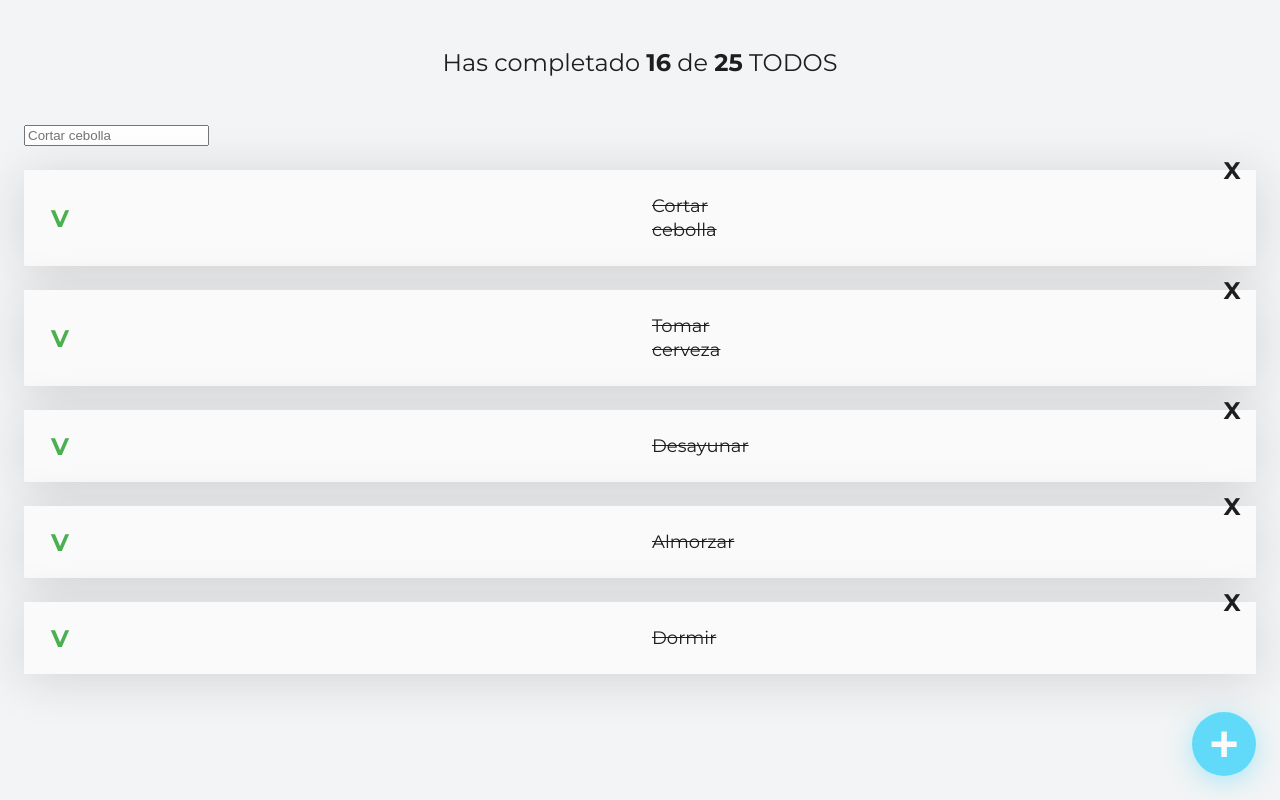
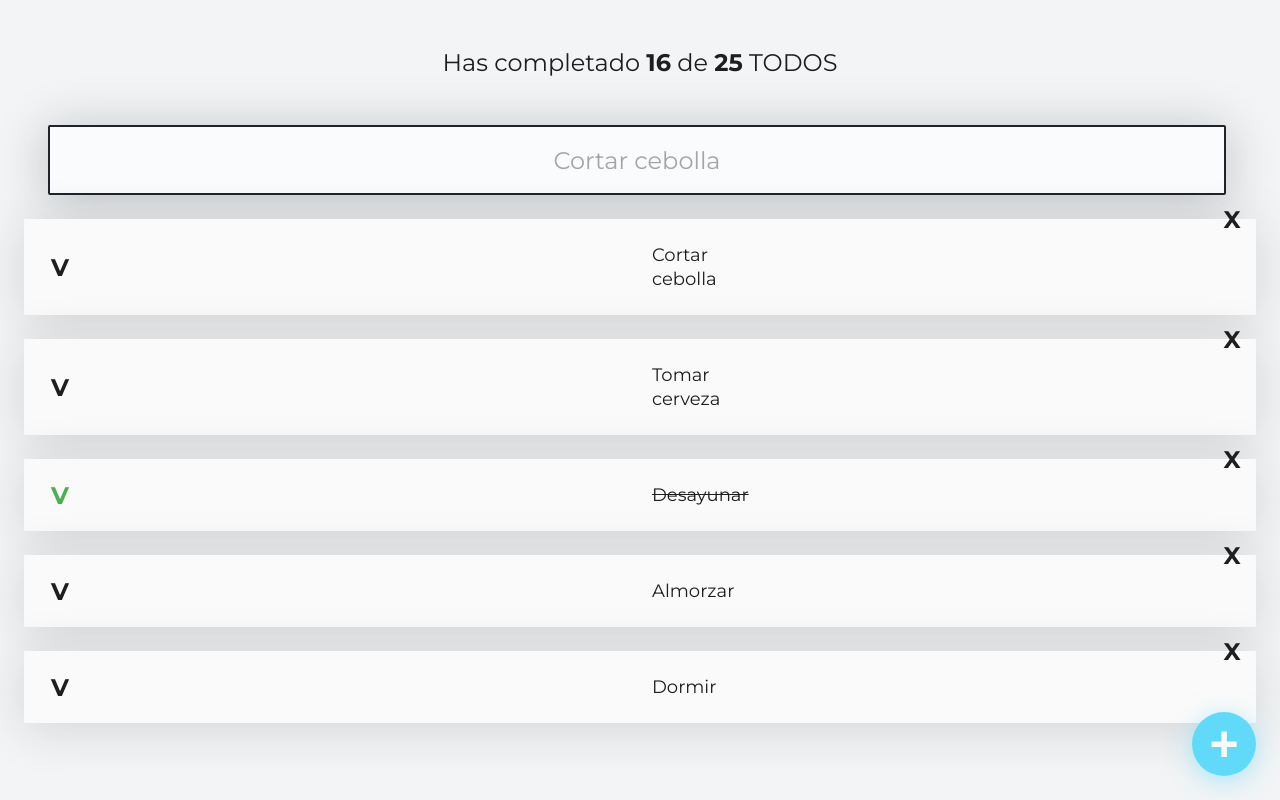
Before and after one commit to AlejandroLopez97/React-Learn, a React (Create React App) app: page / in a window 1280 px wide. Built offline with nearby package versions, Linux system fonts and the light colour scheme.

Commit message:
Se realizan modificaciones a los componentes

```diff
--- a/src/CreateTodoButton.js
+++ b/src/CreateTodoButton.js
@@ -2,7 +2,14 @@
 
 function CreateTodoButton(){
     return (
-        <button className='CreateTodoButton'>+</button>
+        <button
+            className='CreateTodoButton'
+            onClick={
+                (event) => alert('Le diste click al botón')
+            }
+        >
+            +
+        </button>
     );
 }
 
--- a/src/TodoItem.js
+++ b/src/TodoItem.js
@@ -3,9 +3,16 @@
 function TodoItem(props){
     return (
       <li className="TodoItem">
-        <span className="Icon Icon-check Icon-check--active">V</span>
-        <p className="TodoItem-p TodoItem-p--complete">{props.text}</p>
-        <span className="Icon Icon-delete">X</span>
+        {/*Se ponen comillas invertidas y llaves para hacer esa clase dinámica*/ }
+        <span className={`Icon Icon-check ${props.completed && "Icon-check--active"}`}> {/*Se utliza operador ternario en dentro de las llaves con la propiedad que se recibe*/}
+          V
+        </span>
+        <p className={`TodoItem-p ${props.completed && "TodoItem-p--complete"}`}>
+          {props.text}
+        </p>
+        <span className="Icon Icon-delete">
+          X
+        </span>
       </li>
     );
   }
--- a/src/TodoSearch.css
+++ b/src/TodoSearch.css
@@ -0,0 +1,24 @@
+.TodoSearch{
+    background: #F9FBFC;
+    border-radius: 2px;
+    border: 2px solid #202329;
+    margin: 0 24px;
+    height: 64px;
+    width: calc(100% - 62px);
+    font-size: 24px;
+    text-align: center;
+    font-family: 'Montserrat';
+    font-weight: 400;
+    color: #1E1E1F;
+    box-shadow: 0px 5px 50px rgba(32,35,41,0.25);
+}
+
+.TodoSearch::placeholder{
+    color: #A5A5A5;
+    font-family: 'Montserrat';
+    font-weight: 400;
+}
+
+.TodoSearch:focus{
+    outline-color: #61DAFA;
+}
--- a/src/TodoSearch.js
+++ b/src/TodoSearch.js
@@ -4,7 +4,11 @@
     return(
         <input
             placeholder="Cortar cebolla"
-            className="TodoSearch"/>
+            className="TodoSearch"
+            onChange={(event) => {
+
+            }}
+        />
     );
 }
 
```
